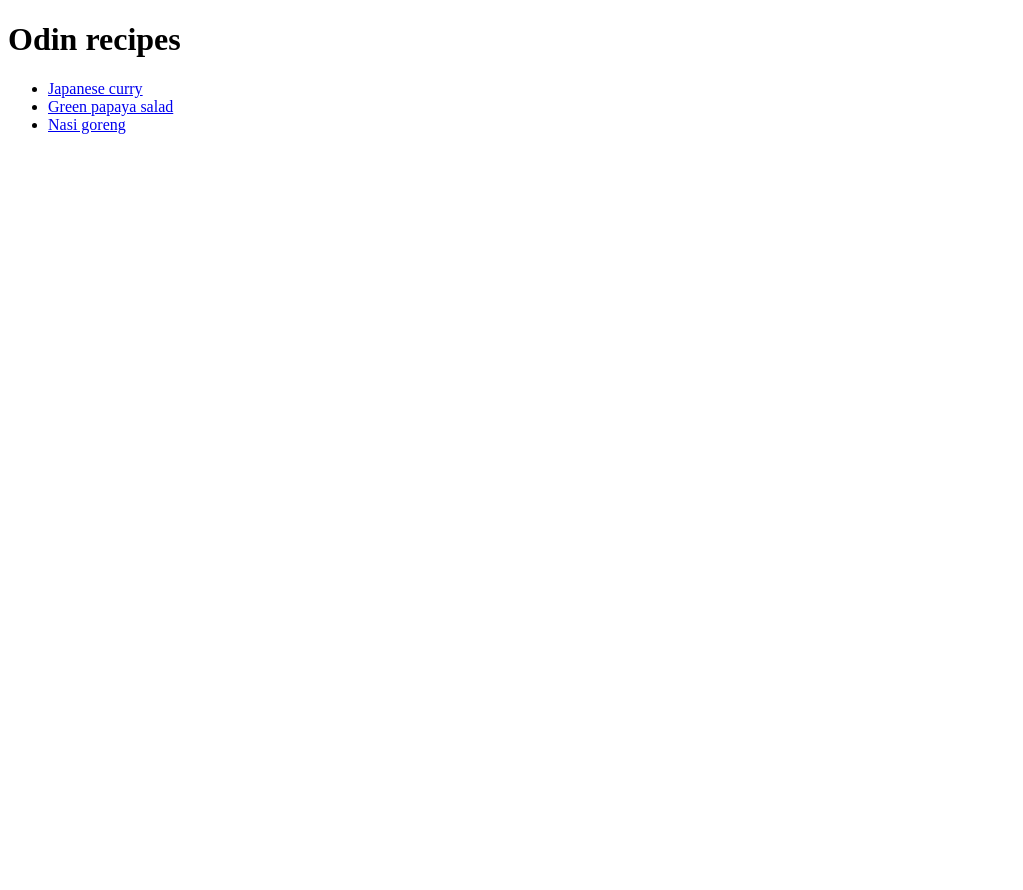
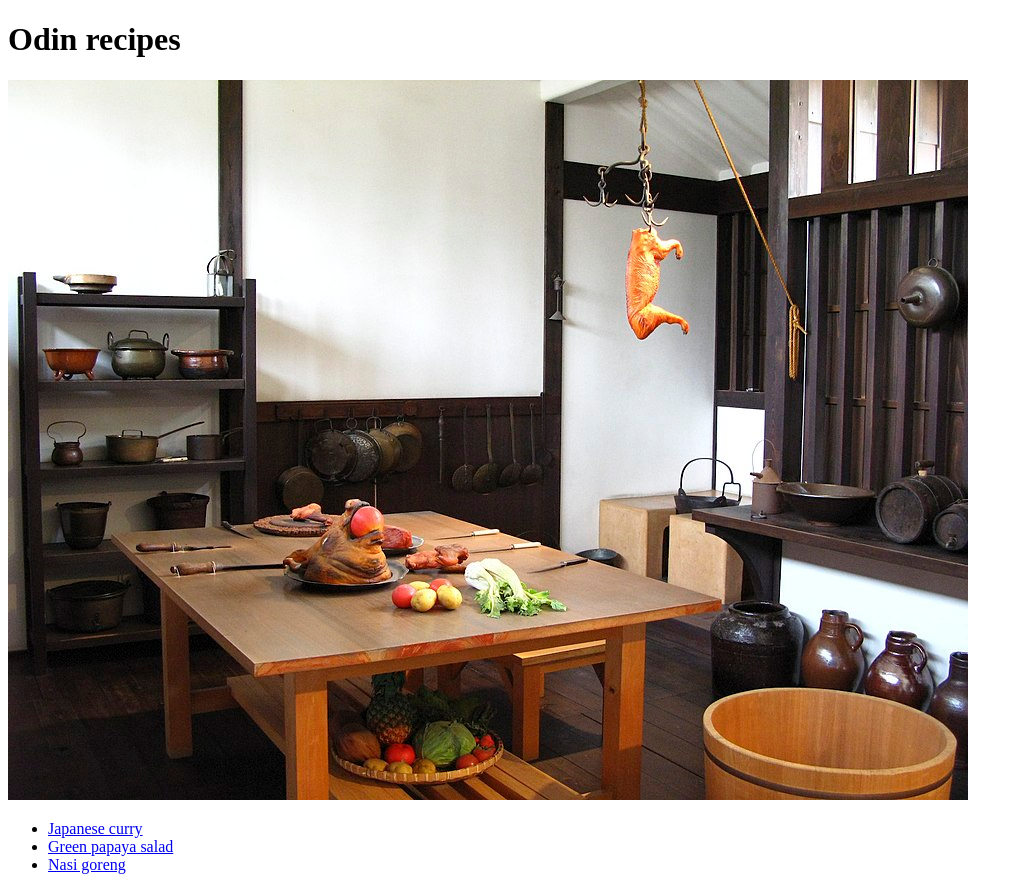
Before and after one commit to stewartmcdiarmid/odin-recipes, a plain HTML site: page src/index.html in a window 1280 px wide. Shown: the whole page, without its empty margins (0-1023 px from the left). Before the commit the page ends 800 px from the top, so only its background shows below. Drawn offline with Linux system fonts and the light colour scheme.

Commit message:
feat: add image to recipe homepage

```diff
--- a/src/index.html
+++ b/src/index.html
@@ -6,6 +6,7 @@
   </head>
   <body>
     <h1>Odin recipes</h1>
+    <img src="./assets/images/japanese-kitchen.jpg" alt="Japanese kitchen from the 1800s" height="720" width="960">
     <ul>
       <li><a href="./recipies/curry.html">Japanese curry</a></li>
       <li><a href="./recipies/papaya-salad.html">Green papaya salad</a></li>
```
Also changed, not shown: src/assets/images/japanese-kitchen.jpg (added).
